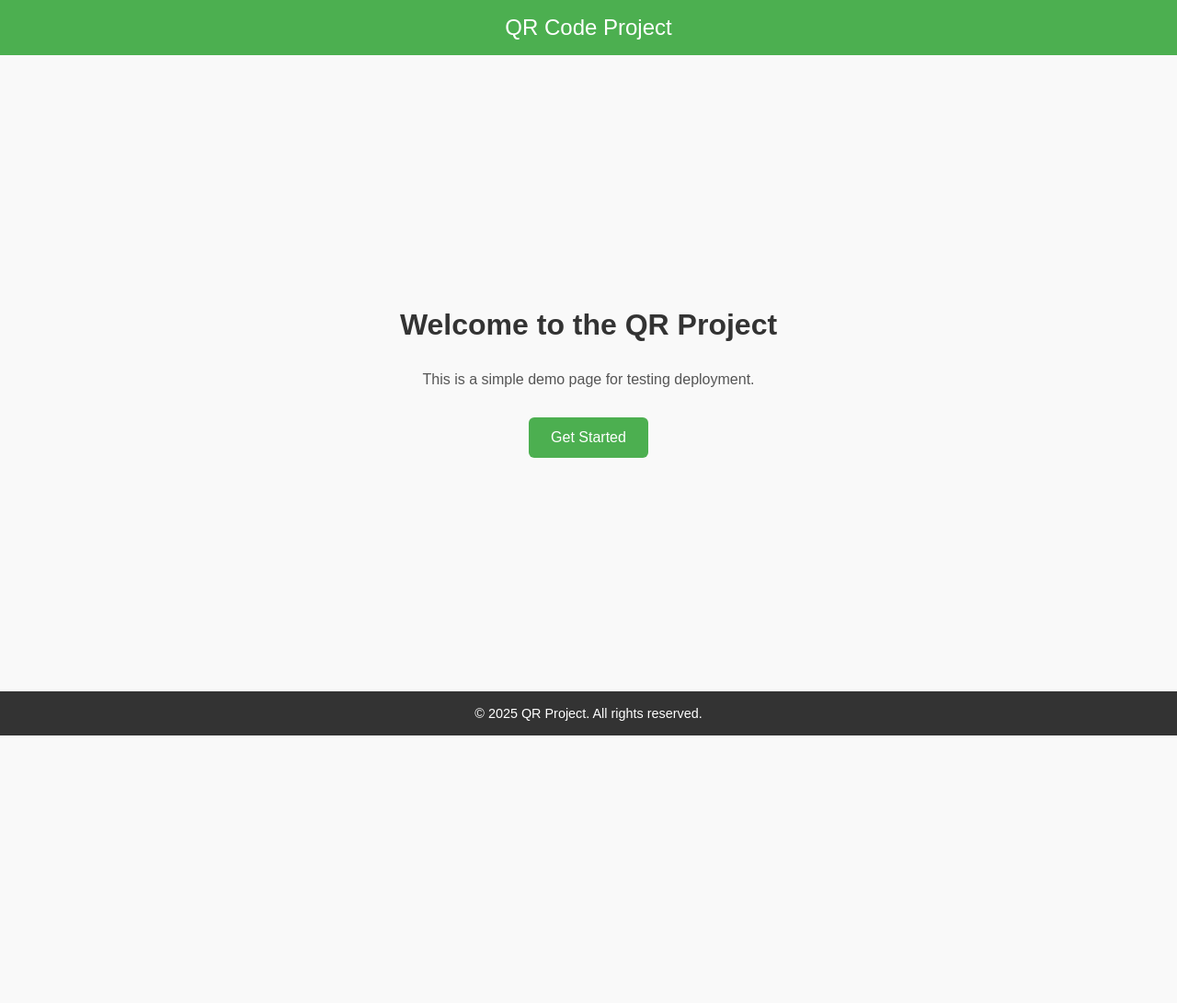
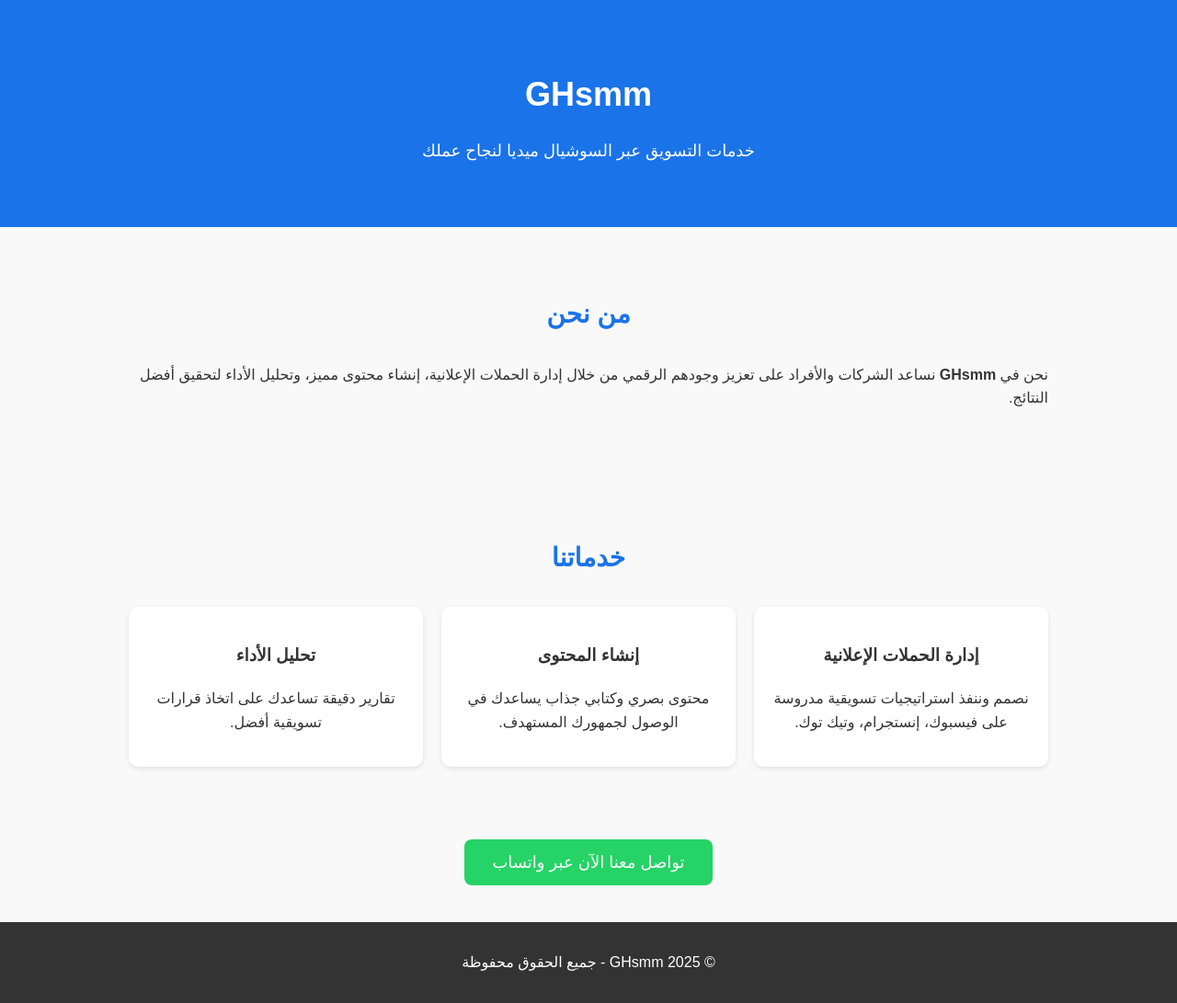
Before and after one commit to ahmedsameir/ghsmm-landing, a plain HTML site: page index.html in a window 1280 px wide. Shown: the whole page at 92% size. Before the commit the page ends 800 px from the top, so only its background shows below. Drawn offline with Linux system fonts and the light colour scheme.

Commit message:
Update index.html

```diff
--- a/index.html
+++ b/index.html
@@ -1,76 +1,117 @@
 <!DOCTYPE html>
-<html lang="en">
+<html lang="ar" dir="rtl">
 <head>
   <meta charset="UTF-8">
   <meta name="viewport" content="width=device-width, initial-scale=1.0">
-  <title>QR Project</title>
+  <title>GHsmm - خدمات التسويق عبر السوشيال ميديا</title>
   <style>
     body {
+      margin: 0;
       font-family: Arial, sans-serif;
-      margin: 0;
-      padding: 0;
       background: #f9f9f9;
       color: #333;
-      display: flex;
-      flex-direction: column;
-      min-height: 100vh;
+      line-height: 1.6;
     }
     header {
-      background: #4CAF50;
-      color: white;
-      padding: 1rem;
+      background: #1a73e8;
+      color: #fff;
+      padding: 50px 20px;
       text-align: center;
-      font-size: 1.5rem;
     }
-    main {
-      flex: 1;
-      display: flex;
-      flex-direction: column;
-      align-items: center;
-      justify-content: center;
+    header h1 {
+      font-size: 36px;
+      margin-bottom: 10px;
+    }
+    header p {
+      font-size: 18px;
+    }
+    section {
+      padding: 50px 20px;
+      max-width: 1000px;
+      margin: auto;
+    }
+    section h2 {
       text-align: center;
-      padding: 2rem;
+      font-size: 28px;
+      margin-bottom: 30px;
+      color: #1a73e8;
     }
-    main h1 {
-      margin-bottom: 1rem;
+    .services {
+      display: grid;
+      grid-template-columns: repeat(auto-fit, minmax(250px, 1fr));
+      gap: 20px;
     }
-    main p {
-      margin-bottom: 2rem;
-      color: #555;
+    .card {
+      background: #fff;
+      padding: 20px;
+      border-radius: 10px;
+      box-shadow: 0 2px 5px rgba(0,0,0,0.1);
+      text-align: center;
+      transition: transform 0.2s;
     }
-    button {
-      padding: 0.8rem 1.5rem;
-      font-size: 1rem;
-      border: none;
-      border-radius: 6px;
-      background: #4CAF50;
-      color: white;
-      cursor: pointer;
-      transition: 0.3s;
+    .card:hover {
+      transform: translateY(-5px);
     }
-    button:hover {
-      background: #45a049;
+    .cta {
+      display: block;
+      text-align: center;
+      margin: 40px auto;
+    }
+    .cta a {
+      background: #25d366;
+      color: #fff;
+      padding: 15px 30px;
+      text-decoration: none;
+      border-radius: 8px;
+      font-size: 18px;
     }
     footer {
       background: #333;
-      color: white;
+      color: #fff;
       text-align: center;
-      padding: 1rem;
-      font-size: 0.9rem;
+      padding: 15px;
+      margin-top: 50px;
     }
   </style>
 </head>
 <body>
+
   <header>
-    QR Code Project
+    <h1>GHsmm</h1>
+    <p>خدمات التسويق عبر السوشيال ميديا لنجاح عملك</p>
   </header>
-  <main>
-    <h1>Welcome to the QR Project</h1>
-    <p>This is a simple demo page for testing deployment.</p>
-    <button>Get Started</button>
-  </main>
+
+  <section>
+    <h2>من نحن</h2>
+    <p>نحن في <b>GHsmm</b> نساعد الشركات والأفراد على تعزيز وجودهم الرقمي من خلال إدارة الحملات الإعلانية،
+      إنشاء محتوى مميز، وتحليل الأداء لتحقيق أفضل النتائج.</p>
+  </section>
+
+  <section>
+    <h2>خدماتنا</h2>
+    <div class="services">
+      <div class="card">
+        <h3>إدارة الحملات الإعلانية</h3>
+        <p>نصمم وننفذ استراتيجيات تسويقية مدروسة على فيسبوك، إنستجرام، وتيك توك.</p>
+      </div>
+      <div class="card">
+        <h3>إنشاء المحتوى</h3>
+        <p>محتوى بصري وكتابي جذاب يساعدك في الوصول لجمهورك المستهدف.</p>
+      </div>
+      <div class="card">
+        <h3>تحليل الأداء</h3>
+        <p>تقارير دقيقة تساعدك على اتخاذ قرارات تسويقية أفضل.</p>
+      </div>
+    </div>
+  </section>
+
+  <div class="cta">
+    <a href="https://wa.me/201275333657" target="_blank">تواصل معنا الآن عبر واتساب</a>
+  </div>
+
   <footer>
-    &copy; 2025 QR Project. All rights reserved.
+    <p>© 2025 GHsmm - جميع الحقوق محفوظة</p>
   </footer>
+
 </body>
 </html>
```
